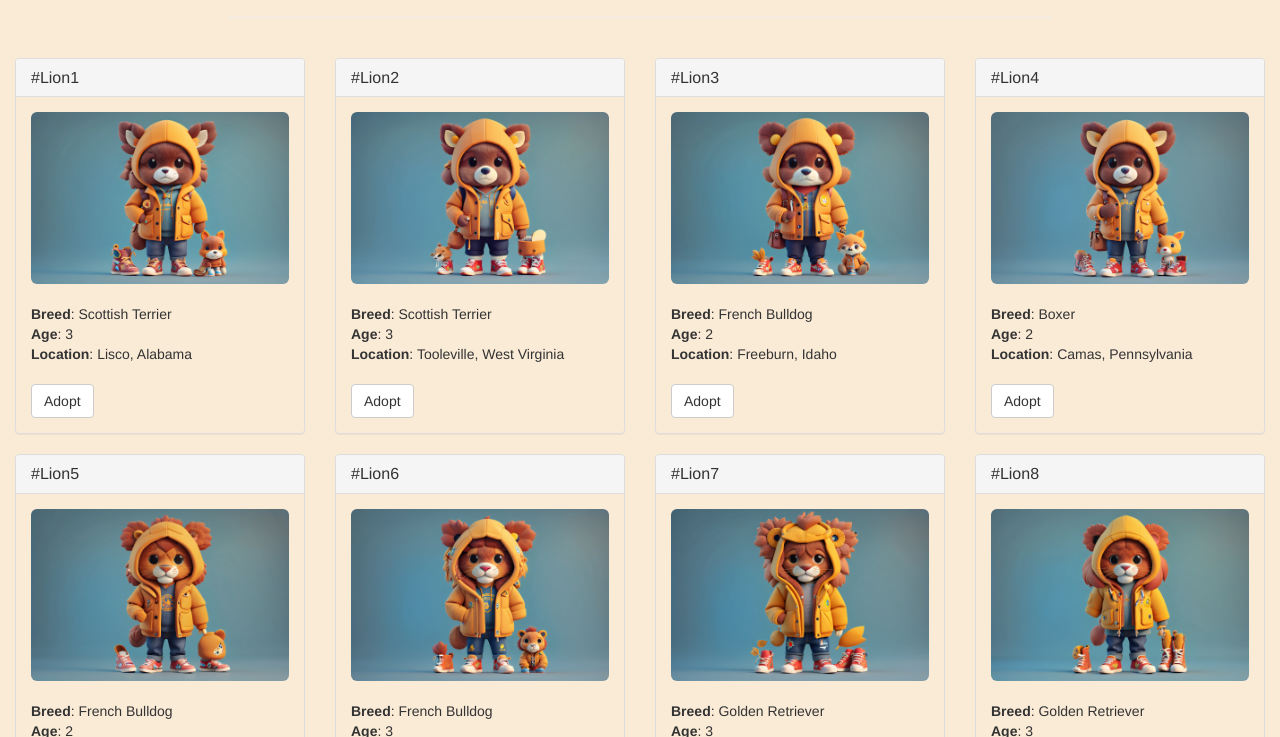
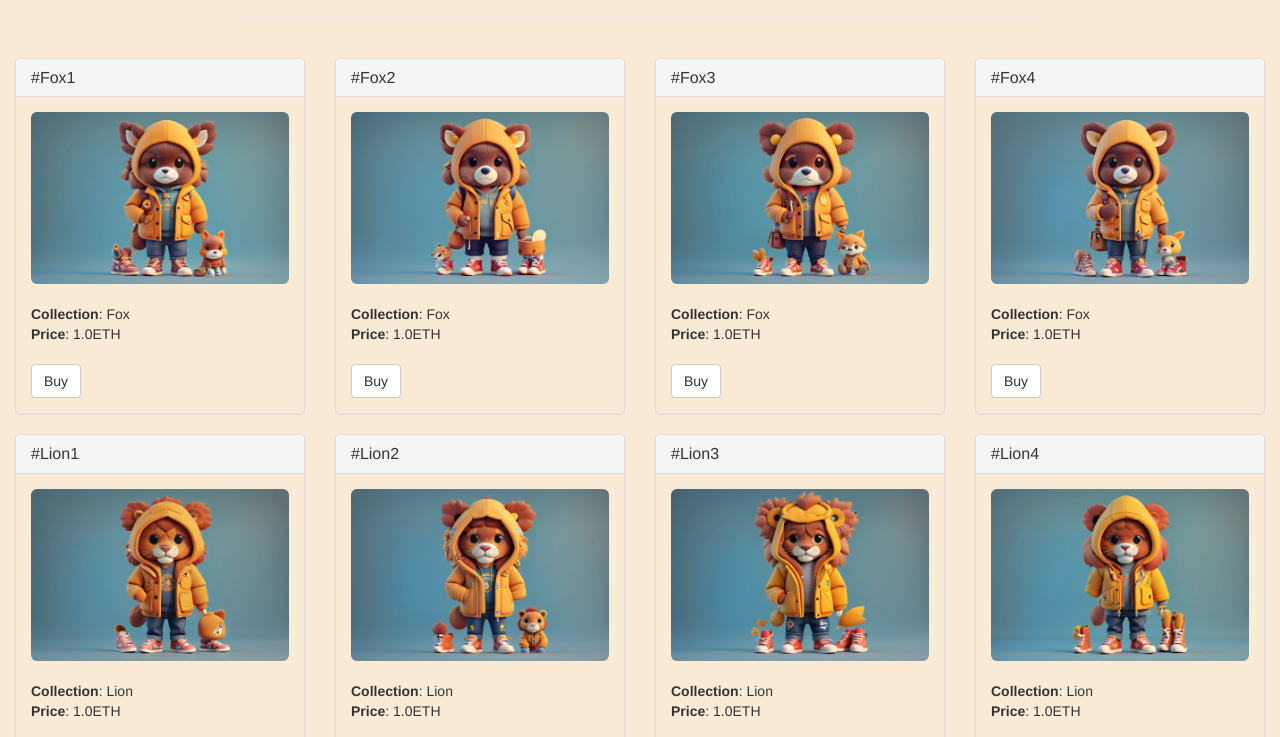
Before and after one commit to antoniopisu/progettoSicurezza, a website: page src/index.html in a window 1280 px wide. Shown: the part 63-800 px from the top of the page. Drawn offline with nearby package versions, Linux system fonts and the light colour scheme; files whose address does not match are found by name.

Commit message:
modifica nft inizio contratti

```diff
--- a/src/index.html
+++ b/src/index.html
@@ -43,15 +43,15 @@
       <div class="col-sm-6 col-md-4 col-lg-3">
         <div class="panel panel-default panel-pet">
           <div class="panel-heading">
-            <h3 class="panel-title">Scrappy</h3>
+            <h3 class="panel-title">NFTAnimal</h3>
           </div>
           <div class="panel-body">
             <img alt="140x140" data-src="holder.js/140x140" class="img-rounded img-center" style="width: 100%;" src="https://animalso.com/wp-content/uploads/2017/01/Golden-Retriever_6.jpg" data-holder-rendered="true">
             <br/><br/>
-            <strong>Breed</strong>: <span class="pet-breed">Golden Retriever</span><br/>
-            <strong>Age</strong>: <span class="pet-age">3</span><br/>
-            <strong>Location</strong>: <span class="pet-location">Warren, MI</span><br/><br/>
-            <button class="btn btn-default btn-adopt" type="button" data-id="0">Adopt</button>
+            <strong>Collection</strong>: <span class="pet-collection">Animal</span><br/>
+            <!--QUI POSSIAMO INSERIRE ANCHGE IL PROPRIETARIO DELL'NFT-->
+            <strong>Price</strong>: <span class="pet-location">1.0ETH</span><br/><br/>
+            <button class="btn btn-default btn-adopt" type="button" data-id="0">Buy</button>
           </div>
         </div>
       </div>
--- a/src/js/app.js
+++ b/src/js/app.js
@@ -11,9 +11,9 @@ App = {
       for (i = 0; i < data.length; i++) {
         petTemplate.find('.panel-title').text(data[i].name);
         petTemplate.find('img').attr('src', data[i].picture);
-        petTemplate.find('.pet-breed').text(data[i].breed);
-        petTemplate.find('.pet-age').text(data[i].age);
-        petTemplate.find('.pet-location').text(data[i].location);
+        petTemplate.find('.pet-collection').text(data[i].collection);
+        //petTemplate.find('.pet-age').text(data[i].age);
+        //petTemplate.find('.pet-location').text(data[i].location);
         petTemplate.find('.btn-adopt').attr('data-id', data[i].id);
 
         petsRow.append(petTemplate.html());
--- a/src/js/blur-background.js
+++ b/src/js/blur-background.js
@@ -1,8 +1,6 @@
-// Aspetta che il documento sia completamente caricato
 $(document).ready(function () {
-    // Ottieni l'immagine di sfondo del body
+
     var backgroundImage = $('body').css('background-image');
 
-    // Aggiunge l'effetto di sfocatura alla lista degli animali con lo stesso sfondo del body
     $('#petsRow').prepend('<div class="blur-background" style="background-image: ' + backgroundImage + '"></div>');
 });
--- a/src/pets.json
+++ b/src/pets.json
@@ -1,202 +1,177 @@
 [
   {
     "id": 0,
-    "name": "#Lion1",
+    "name": "#Fox1",
     "picture": "images/lion1.jpg",
-    "age": 3,
-    "breed": "Scottish Terrier",
+    "collection": "Fox",
     "location": "Lisco, Alabama"
   },
   {
     "id": 1,
-    "name": "#Lion2",
+    "name": "#Fox2",
     "picture": "images/lion2.jpg",
-    "age": 3,
-    "breed": "Scottish Terrier",
+    "collection": "Fox",
     "location": "Tooleville, West Virginia"
   },
   {
     "id": 2,
-    "name": "#Lion3",
+    "name": "#Fox3",
     "picture": "images/Lion3.jpg",
-    "age": 2,
-    "breed": "French Bulldog",
+    "collection": "Fox",
     "location": "Freeburn, Idaho"
   },
   {
     "id": 3,
-    "name": "#Lion4",
+    "name": "#Fox4",
     "picture": "images/lion4.jpg",
-    "age": 2,
-    "breed": "Boxer",
+    "collection": "Fox",
     "location": "Camas, Pennsylvania"
   },
   {
     "id": 4,
-    "name": "#Lion5",
+    "name": "#Lion1",
     "picture": "images/lion5.jpg",
-    "age": 2,
-    "breed": "French Bulldog",
+    "collection": "Lion",
     "location": "Gerber, South Dakota"
   },
   {
     "id": 5,
-    "name": "#Lion6",
+    "name": "#Lion2",
     "picture": "images/lion6.jpg",
-    "age": 3,
-    "breed": "French Bulldog",
+    "collection": "Lion",
     "location": "Innsbrook, Illinois"
   },
   {
     "id": 6,
-    "name": "#Lion7",
+    "name": "#Lion3",
     "picture": "images/lion7.jpg",
-    "age": 3,
-    "breed": "Golden Retriever",
+    "collection": "Lion",
     "location": "Soudan, Louisiana"
   },
   {
     "id": 7,
-    "name": "#Lion8",
+    "name": "#Lion4",
     "picture": "images/lion8.jpg",
-    "age": 3,
-    "breed": "Golden Retriever",
+    "collection": "Lion",
     "location": "Jacksonwald, Palau"
   },
   {
     "id": 8,
-    "name": "#Lion9",
+    "name": "#Fox5",
     "picture": "images/lion9.jpg",
-    "age": 2,
-    "breed": "French Bulldog",
+    "collection": "Fox",
     "location": "Honolulu, Hawaii"
   },
   {
     "id": 9,
     "name": "#Penguin1",
     "picture": "images/penguin1.jpg",
-    "age": 3,
-    "breed": "Boxer",
+    "collection": "Penguin",
     "location": "Matheny, Utah"
   },
   {
     "id": 10,
     "name": "#Penguin2",
     "picture": "images/penguin2.jpg",
-    "age": 2,
-    "breed": "Boxer",
+    "collection": "Penguin",
     "location": "Tyhee, Indiana"
   },
   {
     "id": 11,
     "name": "#Penguin3",
     "picture": "images/Penguin3.jpg",
-    "age": 3,
-    "breed": "Scottish Terrier",
+    "collection": "Penguin",
     "location": "Windsor, Montana"
   },
   {
     "id": 12,
     "name": "#Penguin4",
     "picture": "images/penguin4.jpg",
-    "age": 3,
-    "breed": "French Bulldog",
+    "collection": "Penguin",
     "location": "Kingstowne, Nevada"
   },
   {
     "id": 13,
     "name": "#Bear1",
     "picture": "images/bear1.jpg",
-    "age": 4,
-    "breed": "Golden Retriever",
+    "collection": "Penguin",
     "location": "Sultana, Massachusetts"
   },
   {
     "id": 14,
     "name": "#PoliceDog1",
     "picture": "images/dogPolice1.jpg",
-    "age": 2,
-    "breed": "Golden Retriever",
+    "collection": "PoliceDog",
     "location": "Broadlands, Oregon"
   },
   {
     "id": 15,
     "name": "#PoliceDog2",
     "picture": "images/dogPolice2.jpg",
-    "age": 2,
-    "breed": "Golden Retriever",
+    "collection": "PoliceDog",
     "location": "Dawn, Wisconsin"
   },
   {
     "id": 16,
     "name": "#PoliceDog3",
     "picture": "images/dogPolice3.jpg",
-    "age": 2,
-    "breed": "Golden Retriever",
+    "collection": "PoliceDog",
     "location": "Dawn, Wisconsin"
   },
   {
     "id": 17,
     "name": "#PoliceDog4",
     "picture": "images/dogPolice4.jpg",
-    "age": 2,
-    "breed": "Golden Retriever",
+    "collection": "PoliceDog",
     "location": "Dawn, Wisconsin"
   },
   {
     "id": 18,
     "name": "#Dog&Co1",
     "picture": "images/dog&co.jpg",
-    "age": 2,
-    "breed": "Golden Retriever",
+    "collection": "Dog&Co",
     "location": "Dawn, Wisconsin"
   },
   {
     "id": 19,
     "name": "#Giraffe1",
     "picture": "images/giraffe1.jpg",
-    "age": 2,
-    "breed": "Golden Retriever",
+    "collection": "Giraffe",
     "location": "Dawn, Wisconsin"
   },
   {
     "id": 20,
     "name": "#Giraffe2",
     "picture": "images/giraffe2.jpg",
-    "age": 2,
-    "breed": "Golden Retriever",
+    "collection": "Giraffe",
     "location": "Dawn, Wisconsin"
   },
   {
     "id": 21,
     "name": "#Giraffe3",
     "picture": "images/giraffe3.jpg",
-    "age": 2,
-    "breed": "Golden Retriever",
+    "collection": "Giraffe",
     "location": "Dawn, Wisconsin"
   },
   {
     "id": 22,
     "name": "#HorsePunk1",
     "picture": "images/horse1.jpg",
-    "age": 2,
-    "breed": "Golden Retriever",
+    "collection": "Punk Horse",
     "location": "Dawn, Wisconsin"
   },
   {
     "id": 23,
     "name": "#HorsePunk2",
     "picture": "images/horse2.jpg",
-    "age": 2,
-    "breed": "Golden Retriever",
+    "collection": "Punk Horse",
     "location": "Dawn, Wisconsin"
   },
   {
     "id": 23,
     "name": "#HorsePunk3",
     "picture": "images/horse3.jpg",
-    "age": 2,
-    "breed": "Golden Retriever",
+    "collection": "Punk Horse",
     "location": "Dawn, Wisconsin"
   }
 
```
Also changed, not shown: build/contracts/Adoption.json, build/contracts/Migrations.json, 1 other file.
